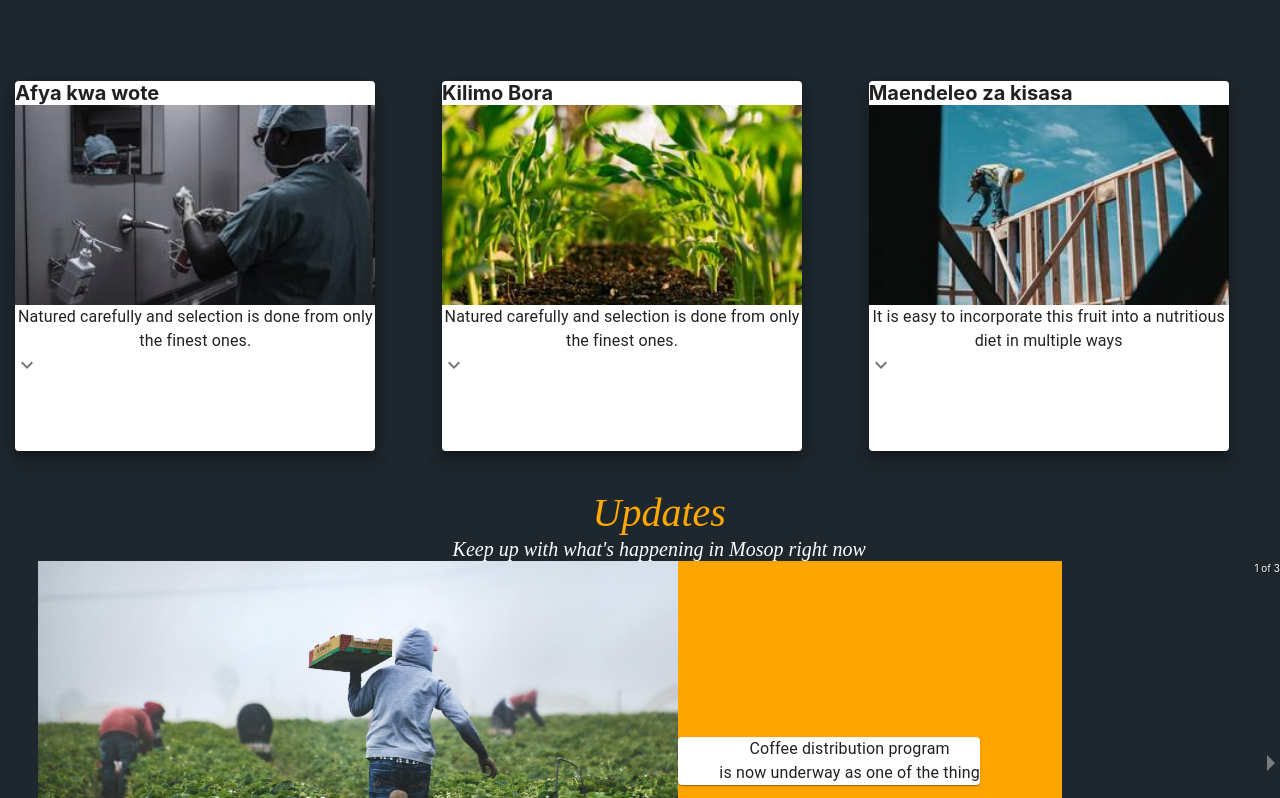
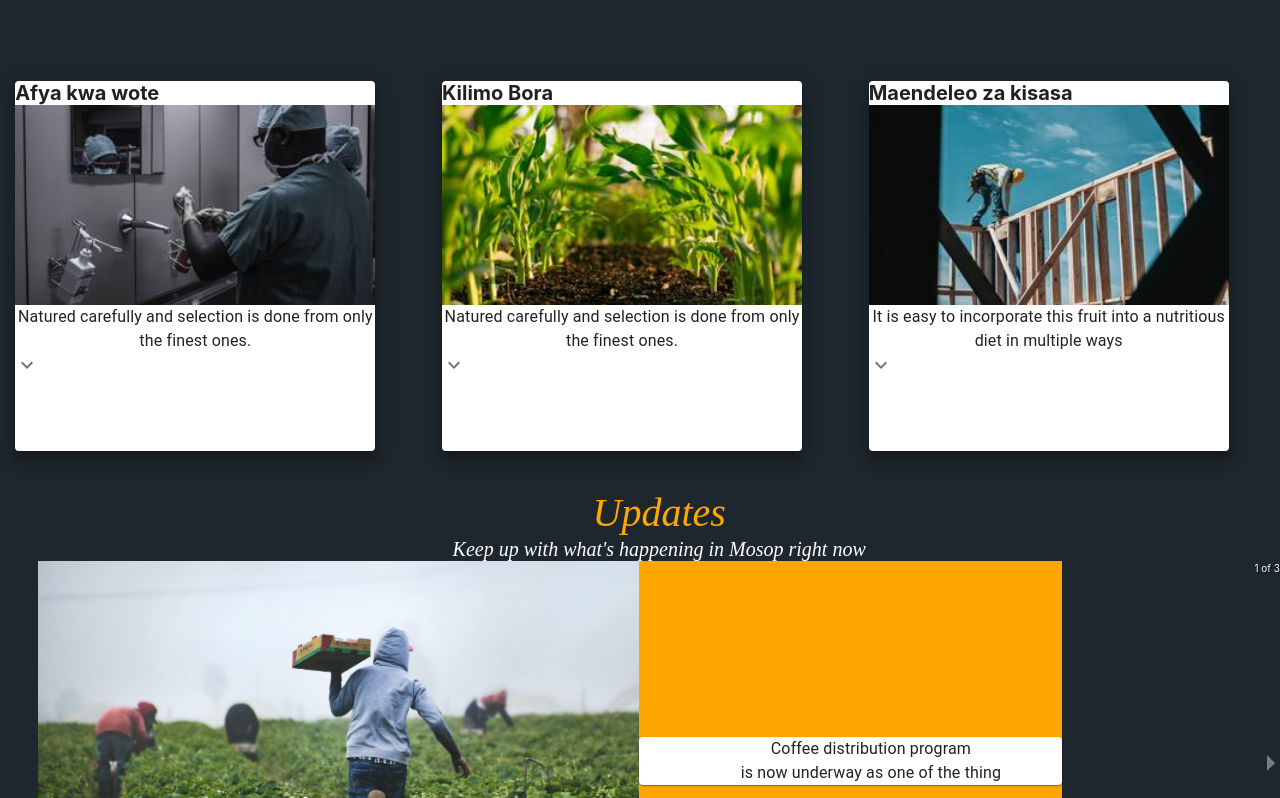
Before and after one commit to Marcelkibor/React-Website-Tarus, a React (Create React App) app: page / in a window 1280 px wide. Shown: the part 1159-1957 px from the top of the page. Built offline with nearby package versions, Linux system fonts and the light colour scheme; grey boxes are pictures that could not be loaded.

Commit message:
making carousel componenents responsive

```diff
--- a/src/App.css
+++ b/src/App.css
@@ -19,6 +19,7 @@ padding: 3% 0% 0% 1.2% !important;
 }
 .carouselCard{
 padding: 0% 0% 0% 4% !important;
+width: 100% !important;
 }
 .carouselImages{
   height: 50vh !important;
```
